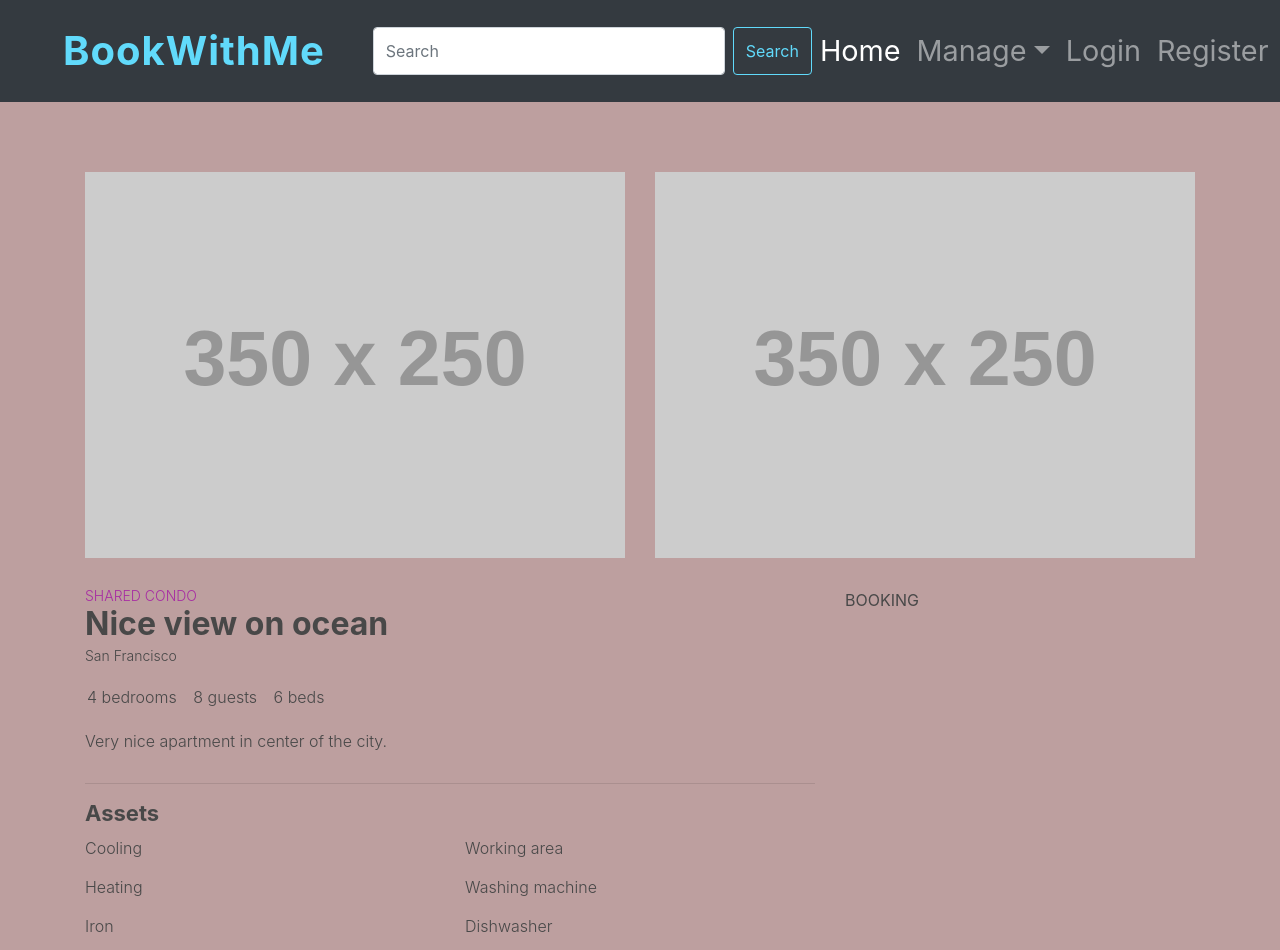
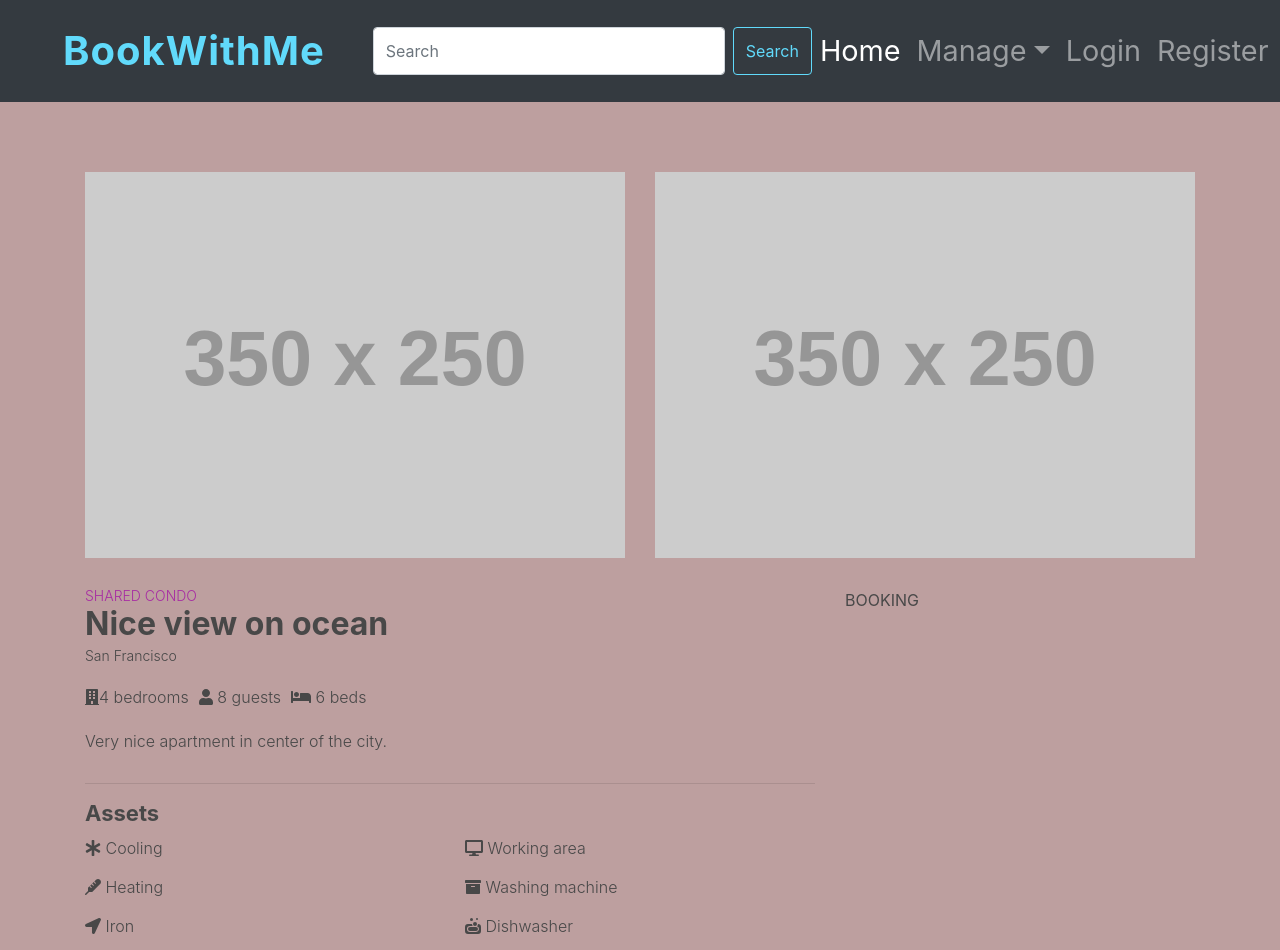
Before and after one commit to leandrouni01/bwm-react-philip-jerga-course, a React (Create React App) app: page /rentals/1 in a window 1280 px wide. Shown: the top 950 px of the page. Built offline with nearby package versions, Linux system fonts and the light colour scheme.

Commit message:
Agregadas fuentes de font-awesome y configurado compilador par que todos los paths sean relativos a src

```diff
--- a/package.json
+++ b/package.json
@@ -3,6 +3,9 @@
   "version": "0.1.0",
   "private": true,
   "dependencies": {
+    "@fortawesome/fontawesome-svg-core": "^1.2.30",
+    "@fortawesome/free-solid-svg-icons": "^5.14.0",
+    "@fortawesome/react-fontawesome": "^0.1.11",
     "@testing-library/jest-dom": "^4.2.4",
     "@testing-library/react": "^9.5.0",
     "@testing-library/user-event": "^7.2.1",
--- /dev/null
+++ b/src/fontAwesome/index.js
@@ -0,0 +1,28 @@
+
+import { library } from '@fortawesome/fontawesome-svg-core';
+import {
+    faAsterisk,
+    faThermometer,
+    faLocationArrow,
+    faDesktop,
+    faArchive,
+    faSoap,
+    faBuilding,
+    faUser,
+    faBed,
+} from '@fortawesome/free-solid-svg-icons';
+
+library.add(
+    faAsterisk,
+    faThermometer,
+    faLocationArrow,
+    faDesktop,
+    faArchive,
+    faSoap,
+    faBuilding,
+    faUser,
+    faBed,
+    );
+
+
+export default library;
--- a/src/index.js
+++ b/src/index.js
@@ -5,7 +5,10 @@ import App from './App';
 
 
 import './index.scss';
-import 'bootstrap/dist/js/bootstrap.js'
+import 'bootstrap/dist/js/bootstrap.js';
+
+// eslint-disable-next-line
+import library from './fontAwesome';
 
 const rootElement = document.getElementById('root');
 ReactDOM.render(React.createElement(App,null,null), rootElement);
--- a/src/pages/RentalDetail.js
+++ b/src/pages/RentalDetail.js
@@ -1,8 +1,9 @@
 import React from "react";
+import { FontAwesomeIcon } from '@fortawesome/react-fontawesome';
 import { withRouter } from 'react-router-dom';
 import { connect } from 'react-redux';
-import { fetchRentalById } from '../actions';
-import { capitalize } from '../helpers/functions';
+import { fetchRentalById } from 'actions';
+import { capitalize } from 'helpers/functions';
 
 class RentalDetail extends React.Component {
 
@@ -38,13 +39,13 @@ class RentalDetail extends React.Component {
                 <h2 className="rental-city">{capitalize(rental.city)}</h2>
                 <div className="rental-room-info">
                   <span>
-                    <i className="fa fa-building"></i>{`${rental.numOfRooms} ${rental.numOfRooms > 1 ? 'bedrooms' : 'bedroom'}`}
+                    <FontAwesomeIcon icon='building'/>{`${rental.numOfRooms} ${rental.numOfRooms > 1 ? 'bedrooms' : 'bedroom'}`}
                   </span>
                   <span>
-                    <i className="fa fa-user"></i> {rental.numOfRooms + 4} guests
+                    <FontAwesomeIcon icon='user'/> {rental.numOfRooms + 4} guests
                   </span>
                   <span>
-                    <i className="fa fa-bed"></i> {rental.numOfRooms + 2} beds
+                    <FontAwesomeIcon icon='bed'/> {rental.numOfRooms + 2} beds
                   </span>
                 </div>
                 <p className="rental-description">{rental.description}</p>
@@ -54,24 +55,24 @@ class RentalDetail extends React.Component {
                   <div className="row">
                     <div className="col-md-6">
                       <span>
-                        <i className="fa fa-asterisk"></i> Cooling
+                        <FontAwesomeIcon icon='asterisk'/> Cooling
                       </span>
                       <span>
-                        <i className="fa fa-thermometer"></i> Heating
+                        <FontAwesomeIcon icon='thermometer'/> Heating
                       </span>
                       <span>
-                        <i className="fa fa-location-arrow"></i> Iron
+                        <FontAwesomeIcon icon='location-arrow'/> Iron
                       </span>
                     </div>
                     <div className="col-md-6">
                       <span>
-                        <i className="fa fa-desktop"></i> Working area
+                        <FontAwesomeIcon icon='desktop'/> Working area
                       </span>
                       <span>
-                        <i className="fa fa-cube"></i> Washing machine
+                        <FontAwesomeIcon icon='archive'/> Washing machine
                       </span>
                       <span>
-                        <i className="fa fa-cube"></i> Dishwasher
+                        <FontAwesomeIcon icon='soap'/> Dishwasher
                       </span>
                     </div>
                   </div>
--- a/src/pages/RentalHome.js
+++ b/src/pages/RentalHome.js
@@ -1,8 +1,8 @@
 import React from "react";
-import RentalCard from "../components/rental/RentalCard";
+import RentalCard from "components/rental/RentalCard";
 
 import { connect } from 'react-redux';
-import { fetchRentals } from '../actions';
+import { fetchRentals } from 'actions';
 
 class RentalHome extends React.Component {
 
```
Also changed, not shown: jsconfig.json (added, +7 -0 lines), 1 other file (tests, documents, lock files or other folders).
